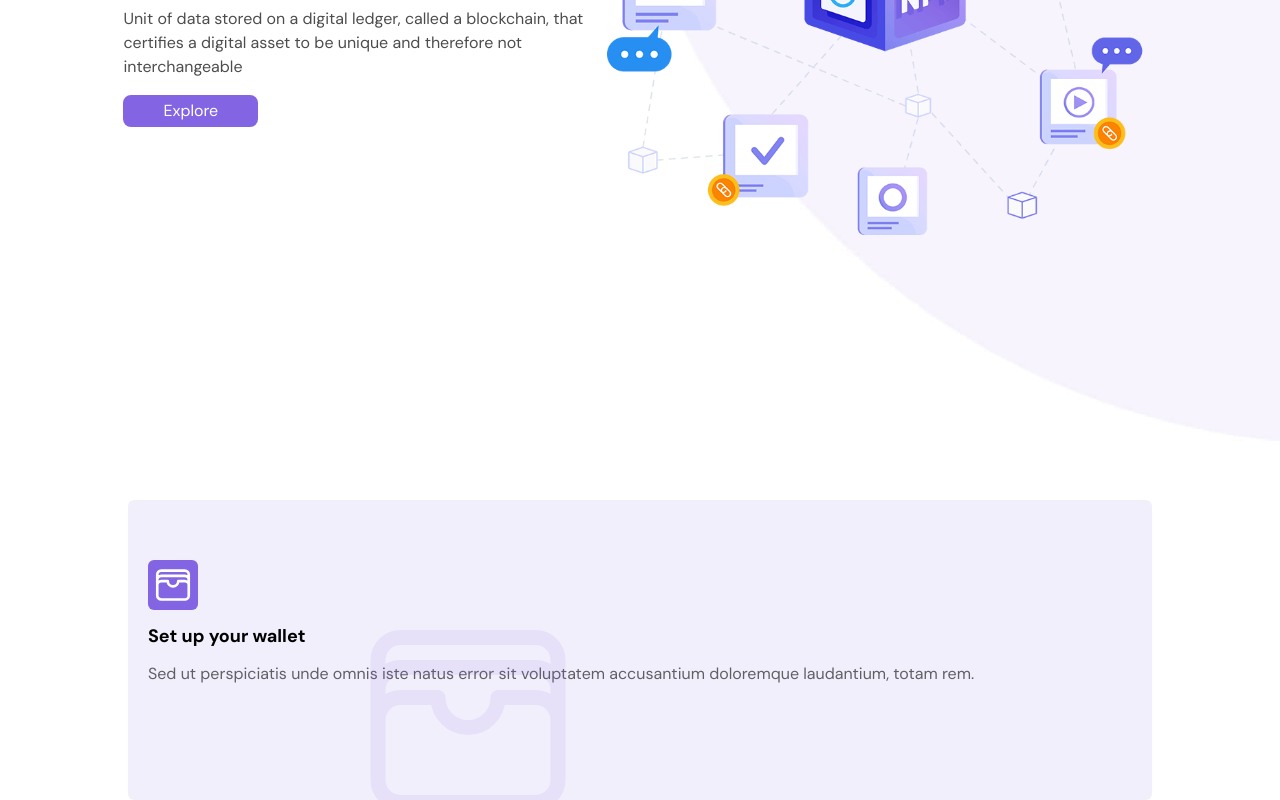
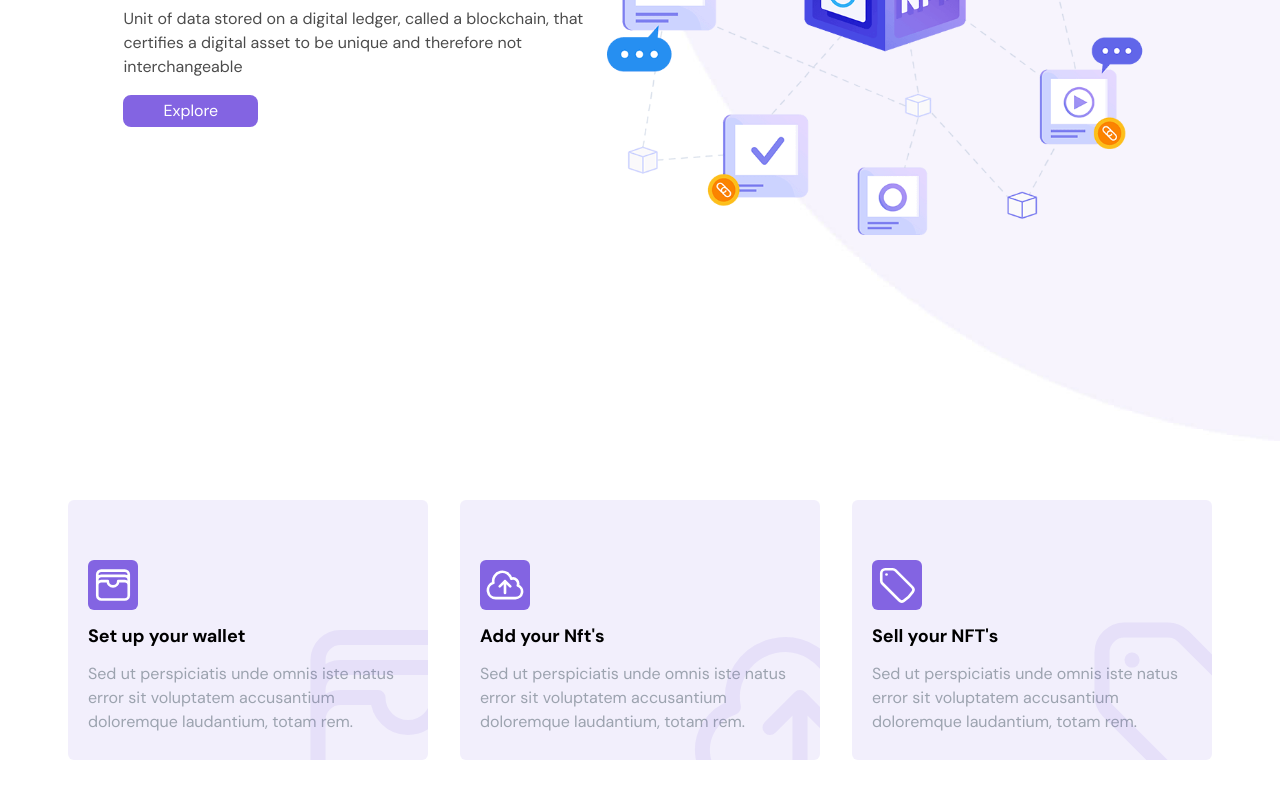
Before and after one commit to MingmaTenzing/mingma-internship, a Next.js app: page / in a window 1280 px wide. Shown: the part 400-1200 px from the top of the page. After the commit the page ends 1160 px from the top, so only its background shows below. Built offline with nearby package versions, Linux system fonts and the light colour scheme.

Commit message:
account setup procedure section finish

```diff
--- a/src/components/Nav.tsx
+++ b/src/components/Nav.tsx
@@ -5,7 +5,7 @@ import { Bars3Icon } from '@heroicons/react/24/outline'
 
 function Nav() {
   return (
-    <div className=" fixed top-0 left-0 w-full bg-white flex justify-between items-center px-4  py-3 md:px-[100px]  md:py-8 border-b">
+    <div className=" fixed  z-10  top-0 left-0 w-full flex justify-between items-center px-4  py-3 md:px-[100px]  md:py-8 border-b  box-border  bg-white">
       <div className="flex space-x-8 items-center">
         <Image src={logo} alt='logo' width={200} height={200} className='w-[170px] md:w-[200px] bg-white'/>
         <input placeholder="search item here.." className="text-sm bg-slate-200 p-2 px-4 rounded-lg hidden md:flex"></input>
--- a/src/components/Setup.tsx
+++ b/src/components/Setup.tsx
@@ -1,40 +1,90 @@
-import { WalletIcon } from "@heroicons/react/24/outline";
+import { CloudArrowUpIcon, TagIcon, WalletIcon } from "@heroicons/react/24/outline";
 import { useHover } from "usehooks-ts";
 import { useEffect, useRef, useState } from "react";
 
 function Setup() {
-    const hoverRef= useRef(null)
-    const isHover = useHover(hoverRef);
-    const [rotateicon, setRotateIcon] = useState('');
-
-    useEffect (() => {
-        if (isHover) {
-            setRotateIcon('-rotate-45')
-        }
-        else {
-            setRotateIcon('')
-        }
 
 
+  return (
+    <div className="flex flex-col space-y-6 items-center justify-center  md:flex-row md:space-y-0 md:space-x-8">
 
-    },[isHover])
+      {/** SET UP YOUR WALLET **/}
 
-  return (
-    <div ref={hoverRef} className="flex flex-col space-y-4 justify-center items-center">
-        <div className="relative overflow-hidden h-[300px]  w-[80%]   bg-purple bg-opacity-10 hover:bg-darkpurple hover:bg-opcity-100 hover:text-white transtion-all ease-linear duration-500 rounded-md">
+    <div
+
+      className=" flex flex-col space-y-4 justify-center items-center"
+    >
+      <div className=" group relative overflow-hidden h-[300px]  md:h-[260px] w-[80%] md:w-[360px]   bg-purple bg-opacity-10 hover:bg-darkpurple hover:bg-opcity-100 hover:text-white transtion-all ease-linear duration-500 rounded-md  hover:first">
         <div className="p-5 mt-10 space-y-3">
           <WalletIcon className="w-[50px] bg-purple text-white p-1 rounded-md" />
           <h1 className="font-bold text-lg">Set up your wallet</h1>
-        <p className=" opacity-60">
+
+            <p className="  text-gray-400  transition-all ease-linear duration-500 group-hover:text-white ">
               Sed ut perspiciatis unde omnis iste natus error sit voluptatem
               accusantium doloremque laudantium, totam rem.
             </p>
+
         </div>
-      <WalletIcon className={`w-[240px] absolute top-[100px] left-[220px]  text-purple opacity-10 ${rotateicon}  transition-all ease-linear duration-500 `} />
+        <div>
 
+        <WalletIcon
+          className={`w-[240px] absolute top-[100px] left-[220px]  text-purple opacity-10  group-hover:-rotate-45  transition-all ease-linear duration-500 `}
+        />
+        </div>
+      </div>
+    </div>
+      {/** ADD YOUR NFT **/}
+
+    <div
+
+      className=" flex flex-col space-y-4 justify-center items-center"
+    >
+      <div className=" group relative overflow-hidden h-[300px]  md:h-[260px] w-[80%] md:w-[360px]   bg-purple bg-opacity-10 hover:bg-darkpurple hover:bg-opcity-100 hover:text-white transtion-all ease-linear duration-500 rounded-md  hover:first">
+        <div className="p-5 mt-10 space-y-3">
+          <CloudArrowUpIcon className="w-[50px] bg-purple text-white p-1 rounded-md" />
+          <h1 className="font-bold text-lg">Add your Nft's</h1>
+
+            <p className="  text-gray-400  transition-all ease-linear duration-500 group-hover:text-white ">
+              Sed ut perspiciatis unde omnis iste natus error sit voluptatem
+              accusantium doloremque laudantium, totam rem.
+            </p>
+
+        </div>
+        <div>
+
+        <CloudArrowUpIcon
+          className={`w-[240px] absolute top-[100px] left-[220px]  text-purple opacity-10  group-hover:-rotate-45  transition-all ease-linear duration-500 `}
+        />
+        </div>
+      </div>
     </div>
 
 
+      {/** SELL YOU NFT **/}
+
+    <div
+
+      className=" flex flex-col space-y-4 justify-center items-center"
+    >
+      <div className=" group relative overflow-hidden h-[300px]  md:h-[260px]  w-[80%] md:w-[360px]   bg-purple bg-opacity-10 hover:bg-darkpurple hover:bg-opcity-100 hover:text-white transtion-all ease-linear duration-500 rounded-md  hover:first">
+        <div className="p-5  mt-10 space-y-3">
+          <TagIcon className="w-[50px] bg-purple  text-white p-1 rounded-md" />
+          <h1 className="font-bold text-lg">Sell your NFT's</h1>
+
+            <p className="  text-gray-400  transition-all ease-linear duration-500 group-hover:text-white ">
+              Sed ut perspiciatis unde omnis iste natus error sit voluptatem
+              accusantium doloremque laudantium, totam rem.
+            </p>
+
+        </div>
+        <div>
+
+        <TagIcon
+          className={ ` w-[240px] absolute top-[100px] left-[220px]  text-purple opacity-10  group-hover:-rotate-45  transition-all ease-linear duration-500 `}
+        />
+        </div>
+      </div>
+    </div>
 
 
     </div>
--- a/src/pages/index.tsx
+++ b/src/pages/index.tsx
@@ -17,10 +17,17 @@ export default function Home() {
         <meta name="viewport" content="width=device-width, initial-scale=1" />
         <link rel="icon" href="/favicon.ico" />
       </Head>
+     <div className='z-10'>
+     <Nav />
 
-      <Nav />
-      <Explore />
+     </div>
+
+    <div className='z-1'>
+    <Explore />
       <Setup />
+
+
+    </div>
 
 
 
```
Lines whose indentation alone changed are shown as unchanged.
